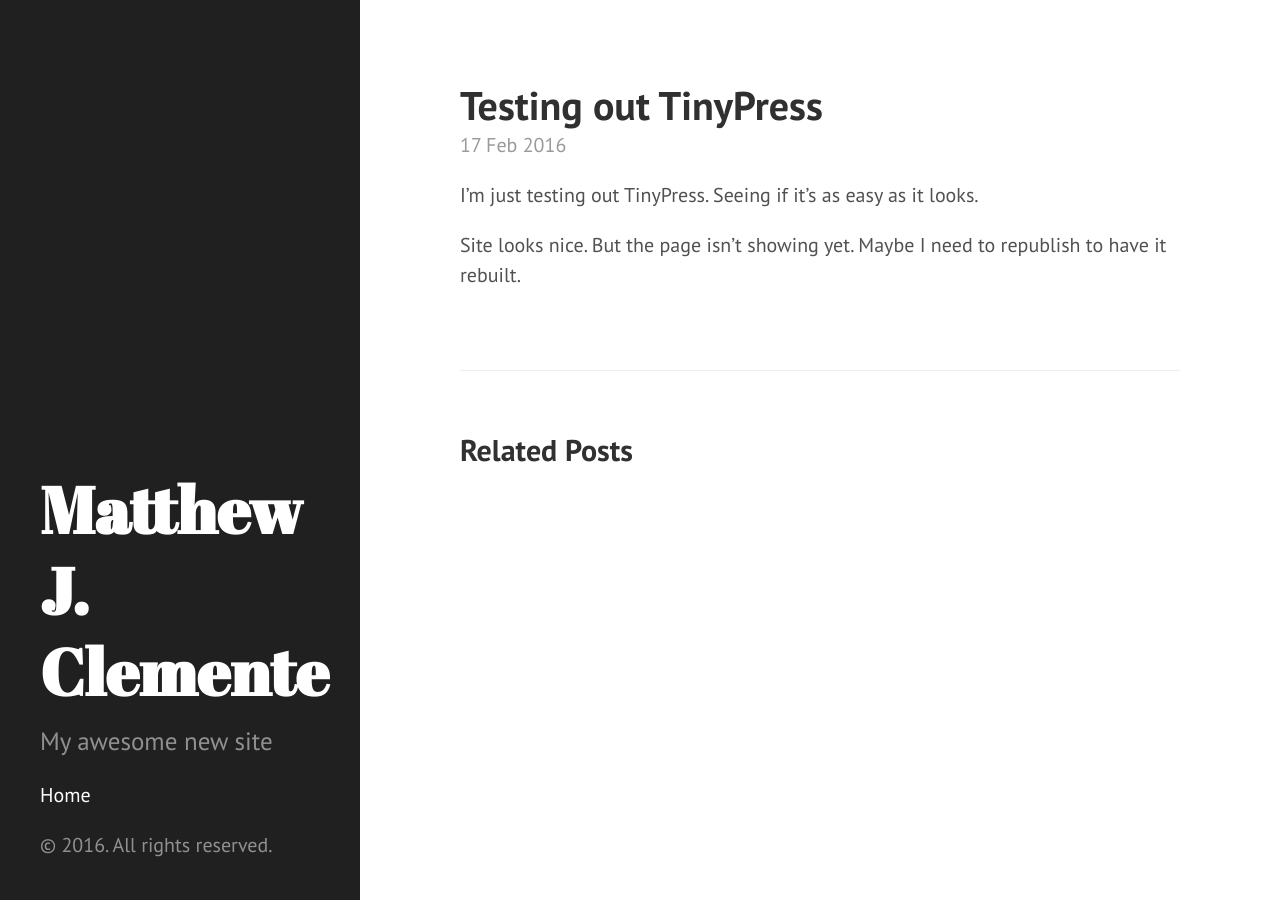
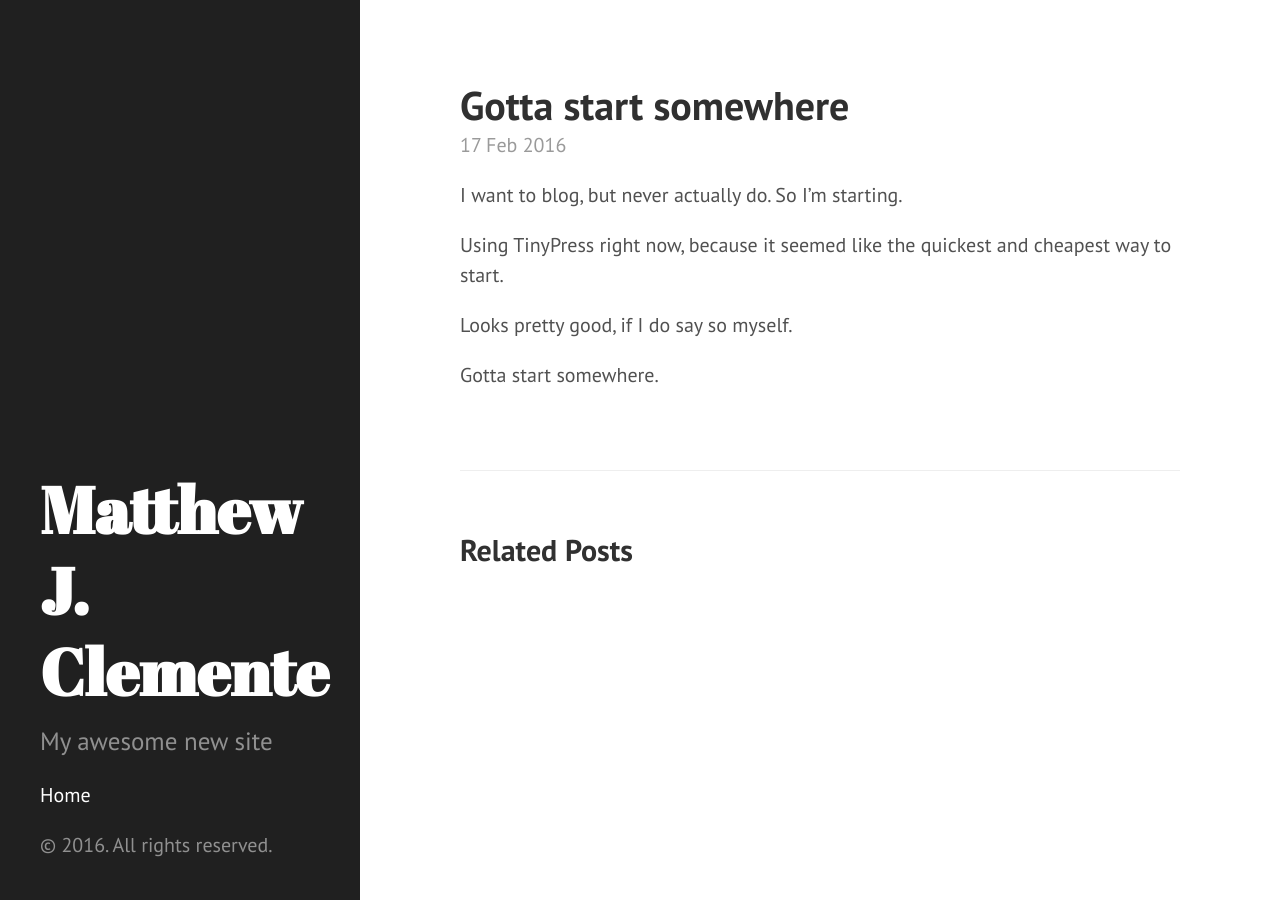
Before and after one commit to mjclemente/mjclemente.github.io, a Jekyll site: the page built from _posts/2016-02-17-testing-out-tinypress.markdown, in a window 1280 px wide. Built offline with Jekyll 4.4.1, drawn with Linux system fonts in a browser that asks for light colours.

Commit message:
Post update: Testing out TinyPress

```diff
--- a/_posts/2016-02-17-testing-out-tinypress.markdown
+++ b/_posts/2016-02-17-testing-out-tinypress.markdown
@@ -1,8 +1,14 @@
 ---
 published: true
-title: Testing out TinyPress
+title: Gotta start somewhere
 layout: post
+tags: [blogging]
+categories: [General]
 ---
-I'm just testing out TinyPress. Seeing if it's as easy as it looks.
+I want to blog, but never actually do. So I'm starting.
 
-Site looks nice. But the page isn't showing yet. Maybe I need to republish to have it rebuilt.
+Using TinyPress right now, because it seemed like the quickest and cheapest way to start.
+
+Looks pretty good, if I do say so myself.
+
+Gotta start somewhere.
```
